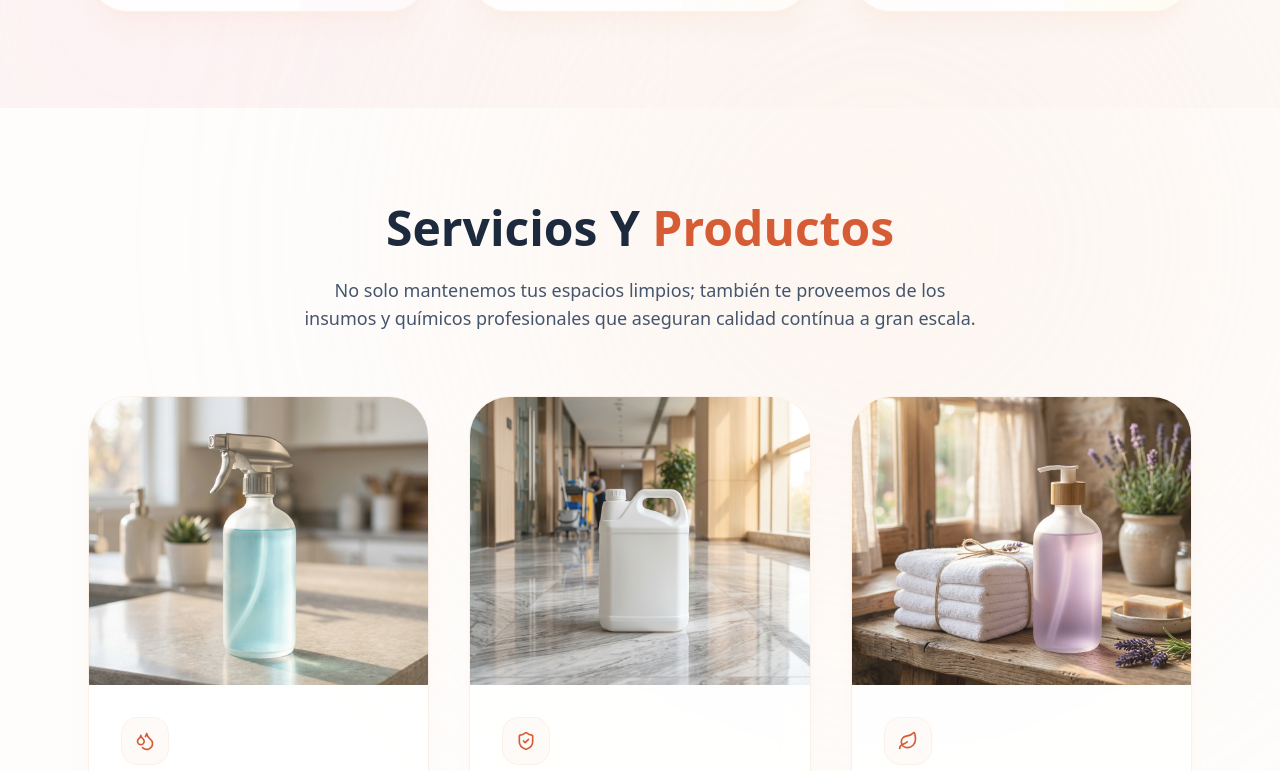
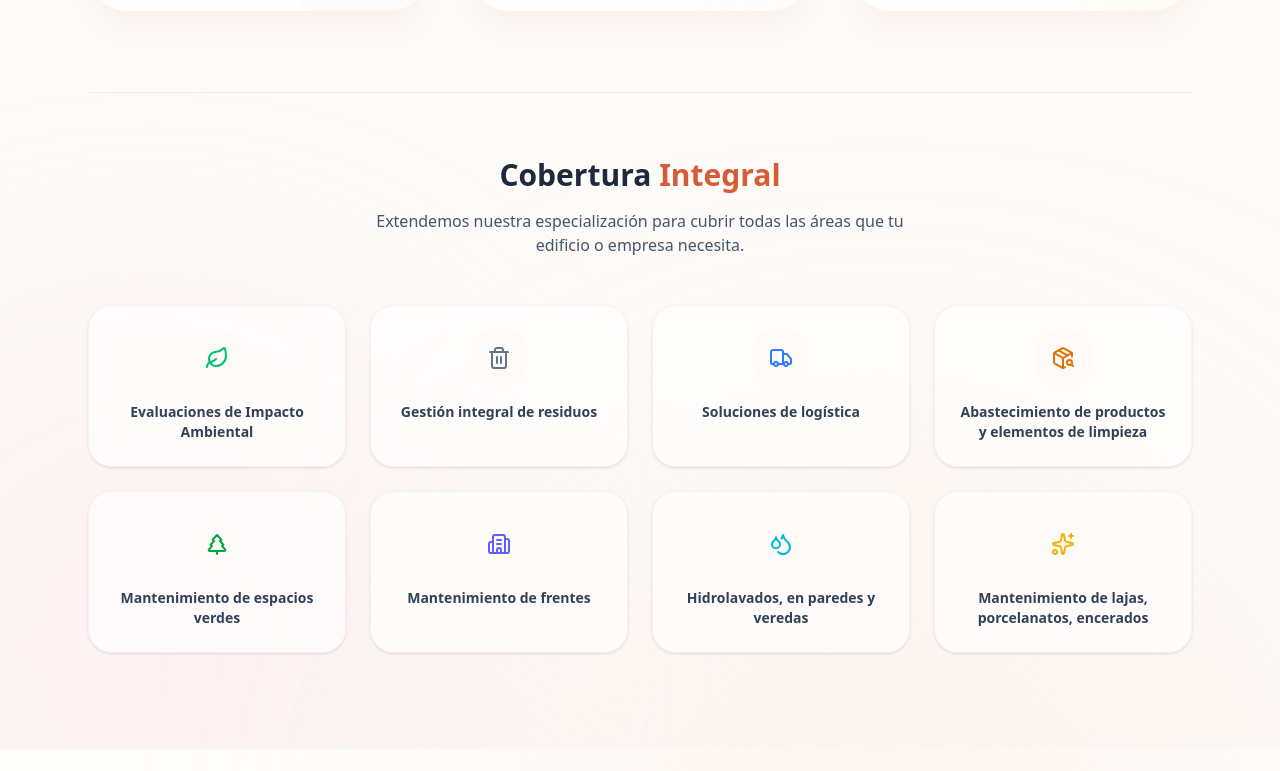
Before and after one commit to VicThorX/ariana-servicios, a Next.js app: page / in a window 1280 px wide. Shown: the part 2909-3680 px from the top of the page. Built offline with nearby package versions, Linux system fonts and the light colour scheme.

Commit message:
chore: channge services and dark logo

```diff
--- a/src/components/sections/Services.tsx
+++ b/src/components/sections/Services.tsx
@@ -2,7 +2,7 @@
 
 import { motion } from "framer-motion";
 import Image from "next/image";
-import { Coffee, Home, Landmark } from "lucide-react";
+import { Coffee, Home, Landmark, Leaf, Trash2, Truck, PackageSearch, TreePine, Building2, Droplets, Sparkles } from "lucide-react";
 
 export default function Services() {
   const services = [
@@ -27,6 +27,17 @@ export default function Services() {
       color: "from-amber-100 to-transparent dark:from-amber-900/40",
       image: "/service-institutions.png",
     }
+  ];
+
+  const additionalServices = [
+    { title: "Evaluaciones de Impacto Ambiental", icon: <Leaf className="w-6 h-6 text-emerald-500" /> },
+    { title: "Gestión integral de residuos", icon: <Trash2 className="w-6 h-6 text-slate-500" /> },
+    { title: "Soluciones de logística", icon: <Truck className="w-6 h-6 text-blue-500" /> },
+    { title: "Abastecimiento de productos y elementos de limpieza", icon: <PackageSearch className="w-6 h-6 text-amber-600 dark:text-amber-500" /> },
+    { title: "Mantenimiento de espacios verdes", icon: <TreePine className="w-6 h-6 text-green-600 dark:text-green-500" /> },
+    { title: "Mantenimiento de frentes", icon: <Building2 className="w-6 h-6 text-indigo-500" /> },
+    { title: "Hidrolavados, en paredes y veredas", icon: <Droplets className="w-6 h-6 text-cyan-500" /> },
+    { title: "Mantenimiento de lajas, porcelanatos, encerados", icon: <Sparkles className="w-6 h-6 text-yellow-500" /> },
   ];
 
   const containerVariants = {
@@ -108,6 +119,41 @@ export default function Services() {
             </motion.div>
           ))}
         </motion.div>
+
+        {/* --- Servicios Adicionales --- */}
+        <motion.div
+          initial={{ opacity: 0, y: 30 }}
+          whileInView={{ opacity: 1, y: 0 }}
+          viewport={{ once: true, amount: 0.2 }}
+          transition={{ duration: 0.6, delay: 0.2 }}
+          className="mt-20 pt-16 border-t border-brand-200/60 dark:border-slate-800/60"
+        >
+          <div className="text-center mb-12">
+            <h3 className="text-2xl md:text-3xl font-bold text-slate-800 dark:text-white capitalize">
+              Cobertura <span className="text-brand-600 dark:text-brand-400">Integral</span>
+            </h3>
+            <p className="mt-4 text-slate-600 dark:text-slate-400 max-w-xl mx-auto">
+              Extendemos nuestra especialización para cubrir todas las áreas que tu edificio o empresa necesita.
+            </p>
+          </div>
+
+          <div className="grid grid-cols-2 md:grid-cols-4 gap-4 md:gap-6">
+            {additionalServices.map((service, index) => (
+              <motion.div
+                key={index}
+                whileHover={{ y: -5 }}
+                className="flex flex-col items-center text-center p-6 bg-white/60 dark:bg-slate-900/60 backdrop-blur-sm rounded-3xl border border-brand-100 dark:border-slate-800 shadow-sm hover:shadow-lg hover:border-brand-300 dark:hover:border-brand-500 transition-all"
+              >
+                <div className="w-14 h-14 bg-brand-50 dark:bg-slate-800 rounded-[1.25rem] flex items-center justify-center mb-4 transition-transform duration-300">
+                  {service.icon}
+                </div>
+                <h4 className="text-sm font-bold text-slate-700 dark:text-slate-300">
+                  {service.title}
+                </h4>
+              </motion.div>
+            ))}
+          </div>
+        </motion.div>
       </div>
     </section>
   );
```
Also changed, not shown: public/logo_somos_ariana_horizontal-transparente_modo_dark.png.
